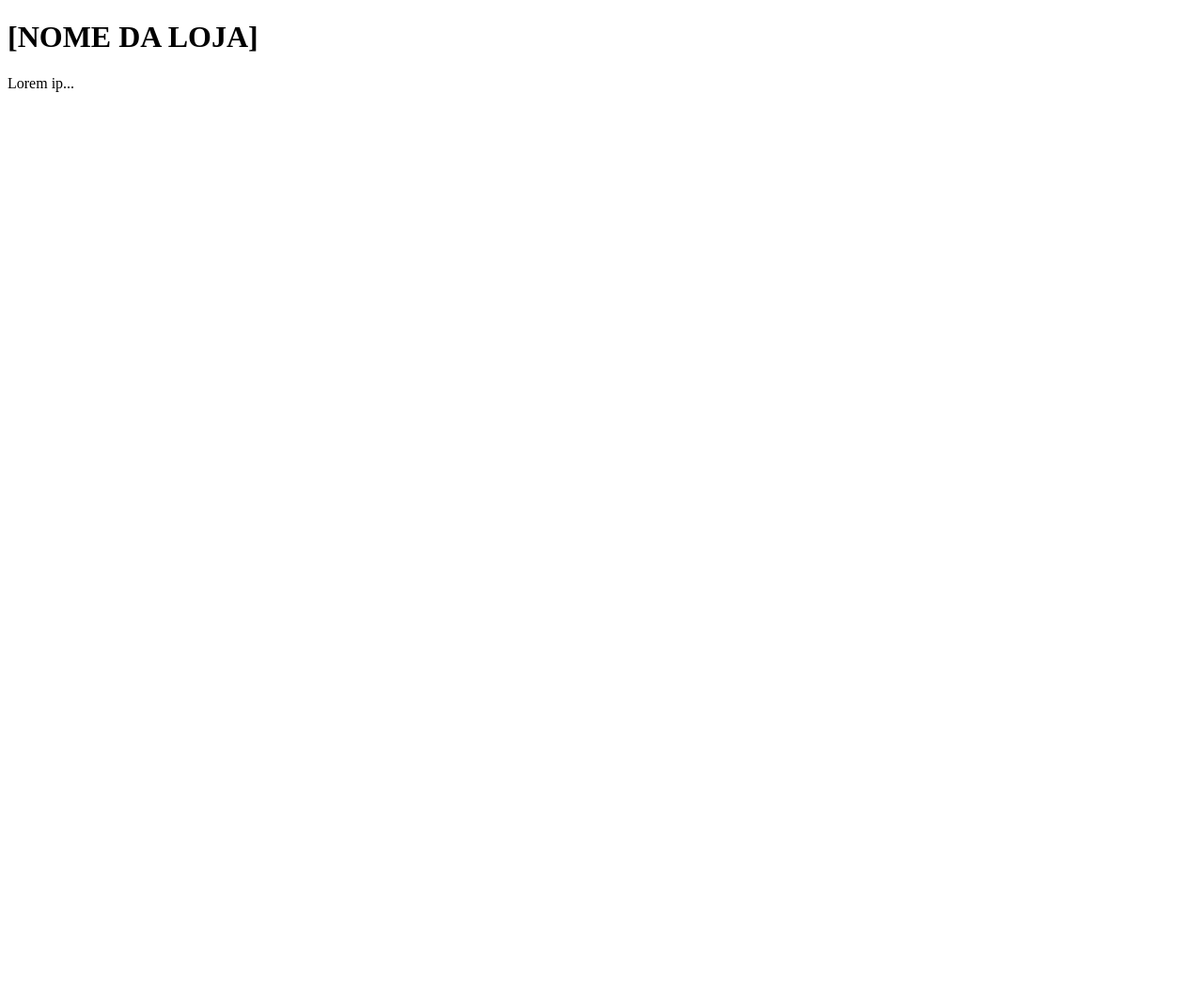
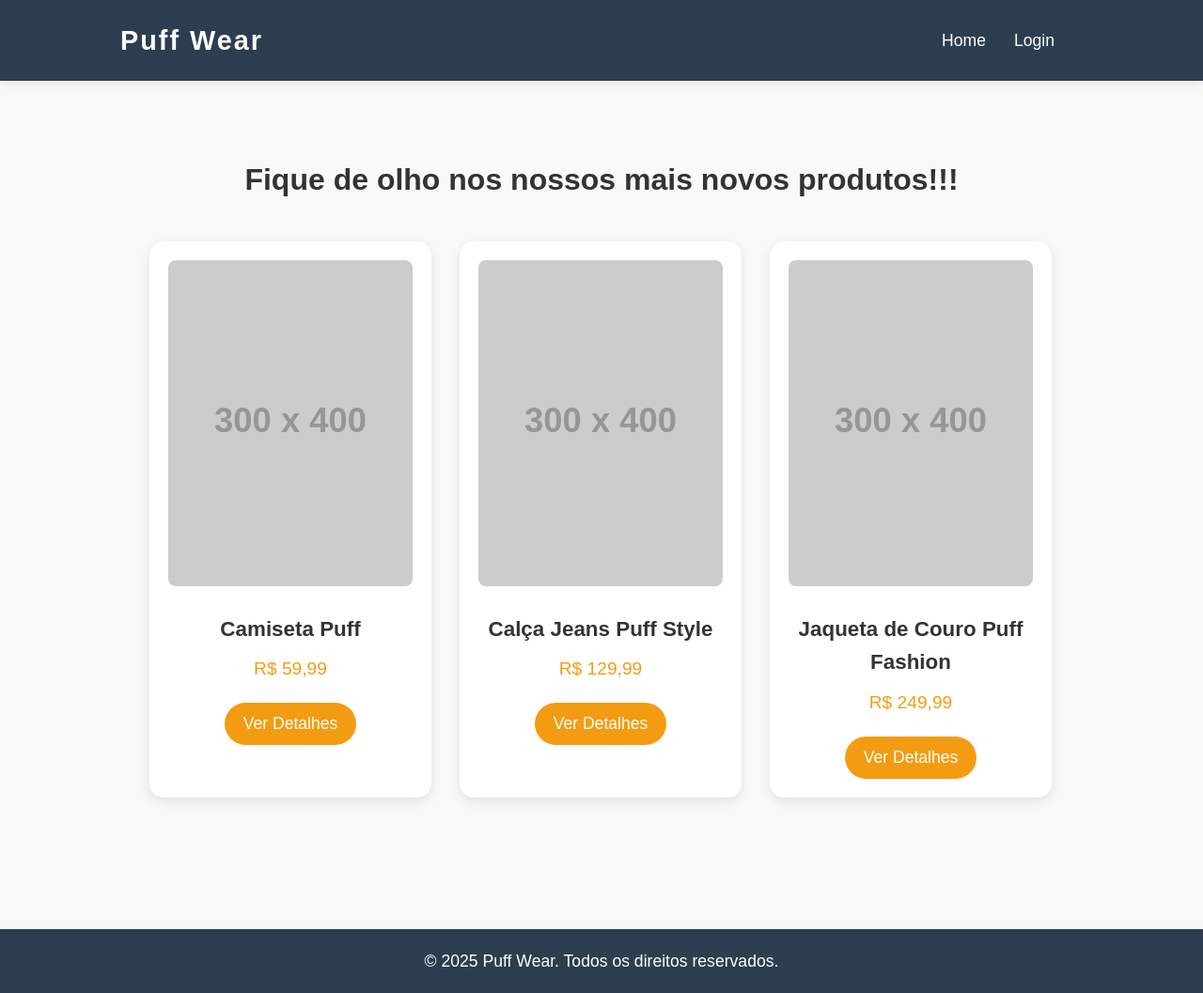
Before and after one commit to ErikAlexandreKestring/webProgramming, a website: page index.html in a window 1280 px wide. Shown: the whole page at 94% size. Before the commit the page ends 800 px from the top, so only its background shows below. Drawn offline with Linux system fonts and the light colour scheme; placeholder pictures from the web are drawn by us.

Commit message:
Add files via upload

```diff
--- /dev/null
+++ b/cadastro.css
@@ -0,0 +1,103 @@
+/* Reset básico para remover margens e padding */
+* {
+  margin: 0;
+  padding: 0;
+  box-sizing: border-box;
+}
+
+/* Corpo da página */
+body {
+  font-family: "Poppins", sans-serif;
+  background-color: #f1f1f1;
+  display: flex;
+  justify-content: center;
+  align-items: center;
+  height: 100vh;
+}
+
+/* Container principal de cadastro */
+.cadastro-container {
+  width: 100%;
+  display: flex;
+  justify-content: center;
+  align-items: center;
+}
+
+.cadastro-box {
+  background-color: white;
+  width: 100%;
+  max-width: 400px;
+  padding: 40px;
+  border-radius: 10px;
+  box-shadow: 0 4px 12px rgba(0, 0, 0, 0.1);
+  text-align: center;
+}
+
+h2 {
+  font-size: 2em;
+  color: #333;
+  margin-bottom: 20px;
+  font-weight: 700;
+}
+
+/* Estilos para os campos de input */
+.input-group {
+  margin-bottom: 20px;
+  text-align: left;
+}
+
+.input-group label {
+  display: block;
+  font-size: 1em;
+  color: #555;
+  margin-bottom: 8px;
+}
+
+.input-group input {
+  width: 100%;
+  padding: 12px;
+  font-size: 1em;
+  border: 2px solid #ddd;
+  border-radius: 5px;
+  margin-bottom: 10px;
+  background-color: #f9f9f9;
+  transition: border-color 0.3s ease;
+}
+
+.input-group input:focus {
+  border-color: #f39c12;
+  outline: none;
+}
+
+button {
+  background-color: #f39c12;
+  color: white;
+  width: 100%;
+  padding: 14px;
+  font-size: 1.1em;
+  border: none;
+  border-radius: 5px;
+  cursor: pointer;
+  transition: background-color 0.3s ease;
+}
+
+button:hover {
+  background-color: #e67e22;
+}
+
+/* Estilos para o footer */
+.footer {
+  margin-top: 20px;
+  font-size: 1em;
+  color: #555;
+}
+
+.footer a {
+  text-decoration: none;
+  color: #f39c12;
+  font-weight: 600;
+}
+
+.footer a:hover {
+  text-decoration: underline;
+}
--- a/index.css
+++ b/index.css
@@ -0,0 +1,155 @@
+/* Reset de margens e padding */
+* {
+  margin: 0;
+  padding: 0;
+  box-sizing: border-box;
+}
+
+/* Fonte externa do Google Fonts */
+body {
+  font-family: "Poppins", sans-serif; /* Fonte mais moderna */
+  line-height: 1.6;
+  background-color: #f9f9f9; /* Cor de fundo mais suave */
+  color: #333;
+  overflow-x: hidden;
+}
+
+/* Barra de navegação */
+header {
+  background-color: #2c3e50; /* Cor de fundo escura e moderna */
+  color: white;
+  padding: 20px 10%;
+  display: flex;
+  justify-content: space-between;
+  align-items: center;
+  box-shadow: 0 2px 10px rgba(0, 0, 0, 0.1); /* Sombras suaves */
+}
+
+header .logo h1 {
+  font-size: 1.8em;
+  font-weight: 600;
+  letter-spacing: 2px;
+}
+
+header nav ul {
+  list-style-type: none;
+  display: flex;
+}
+
+header nav ul li {
+  margin-right: 30px;
+}
+
+header nav ul li a {
+  text-decoration: none;
+  color: white;
+  font-weight: 500;
+  font-size: 1.1em;
+  transition: color 0.3s ease;
+}
+
+header nav ul li a:hover {
+  color: #f39c12; /* Cor de destaque */
+}
+
+/* Seção de Produtos */
+.produtos {
+  text-align: center;
+  padding: 80px 20px;
+}
+
+.produtos h2 {
+  font-size: 2em;
+  font-weight: 700;
+  color: #333;
+  margin-bottom: 40px;
+}
+
+.carrossel-container {
+  position: relative;
+  width: 80%;
+  margin: 0 auto;
+  border-radius: 15px; /* Bordas arredondadas */
+}
+
+.carrossel {
+  display: flex;
+  transition: transform 0.5s ease;
+}
+
+.produto {
+  background-color: white;
+  border: none;
+  border-radius: 15px;
+  width: 300px;
+  margin: 0 15px;
+  text-align: center;
+  padding: 20px;
+  box-shadow: 0 4px 12px rgba(0, 0, 0, 0.1); /* Sombras sutis nos produtos */
+  transition: transform 0.3s ease;
+}
+
+.produto:hover {
+  transform: translateY(-10px); /* Efeito de elevação no hover */
+}
+
+.produto img {
+  width: 100%;
+  max-width: 300px;
+  height: auto;
+  border-radius: 8px; /* Bordas arredondadas nas imagens */
+  margin-bottom: 20px;
+}
+
+.produto h3 {
+  margin-bottom: 10px;
+  font-size: 1.4em;
+  font-weight: 600;
+  color: #333;
+}
+
+.produto p {
+  margin-bottom: 20px;
+  font-size: 1.2em;
+  color: #f39c12; /* Cor de preço mais suave */
+}
+
+.produto button {
+  background-color: #f39c12;
+  border: none;
+  color: white;
+  padding: 12px 20px;
+  font-size: 1.1em;
+  cursor: pointer;
+  border-radius: 30px;
+  transition: background-color 0.3s ease;
+  font-weight: 500;
+}
+
+.produto button:hover {
+  background-color: #e67e22; /* Cor de destaque no hover */
+}
+
+/* Rodapé */
+footer {
+  background-color: #2c3e50;
+  color: white;
+  text-align: center;
+  padding: 20px;
+  font-size: 1.1em;
+  position: relative;
+  margin-top: 60px;
+}
+
+footer p {
+  margin: 0;
+}
+
+footer a {
+  color: #f39c12;
+  text-decoration: none;
+}
+
+footer a:hover {
+  text-decoration: underline;
+}
--- a/index.html
+++ b/index.html
@@ -1,16 +1,68 @@
 <!DOCTYPE html>
 <html lang="pt-br">
-<head>
-    <meta charset="UTF-8">
-    <meta name="viewport" content="width=device-width, initial-scale=1.0">
-    <title>Ecommerce de loja de roupa</title>
-</head>
-<body>
+  <head>
+    <meta charset="UTF-8" />
+    <meta name="viewport" content="width=device-width, initial-scale=1.0" />
+    <title>Puff Wear - Home</title>
+    <link rel="stylesheet" href="index.css" />
+  </head>
+  <body>
+    <!-- Barra de Navegação -->
     <header>
-        <div class="boxPrincipal">
-            <h1>[NOME DA LOJA]</h1>
+      <div class="logo">
+        <h1>Puff Wear</h1>
+      </div>
+      <nav>
+        <ul>
+          <li><a href="index.html">Home</a></li>
+          <li><a href="login.html">Login</a></li>
+        </ul>
+      </nav>
+    </header>
+
+    <!-- Seção de Produtos com Carrossel -->
+    <section class="produtos">
+      <h2>Fique de olho nos nossos mais novos produtos!!!</h2>
+
+      <!-- Carrossel -->
+      <div class="carrossel-container">
+        <div class="carrossel">
+          <div class="produto" id="produto1">
+            <img
+              src="https://via.placeholder.com/300x400.png?text=Produto+1"
+              alt="Produto 1"
+            />
+            <h3>Camiseta Puff</h3>
+            <p>R$ 59,99</p>
+            <button onclick="verDetalhes('produto1')">Ver Detalhes</button>
+          </div>
+          <div class="produto" id="produto2">
+            <img
+              src="https://via.placeholder.com/300x400.png?text=Produto+2"
+              alt="Produto 2"
+            />
+            <h3>Calça Jeans Puff Style</h3>
+            <p>R$ 129,99</p>
+            <button onclick="verDetalhes('produto2')">Ver Detalhes</button>
+          </div>
+          <div class="produto" id="produto3">
+            <img
+              src="https://via.placeholder.com/300x400.png?text=Produto+3"
+              alt="Produto 3"
+            />
+            <h3>Jaqueta de Couro Puff Fashion</h3>
+            <p>R$ 249,99</p>
+            <button onclick="verDetalhes('produto3')">Ver Detalhes</button>
+          </div>
         </div>
-    </header>
-    <p>Lorem ip...</p>
-</body>
+      </div>
+    </section>
+
+    <!-- Rodapé -->
+    <footer>
+      <p>&copy; 2025 Puff Wear. Todos os direitos reservados.</p>
+    </footer>
+
+    <script src="script.js"></script>
+  </body>
 </html>
--- /dev/null
+++ b/login.css
@@ -0,0 +1,103 @@
+/* Reset básico para remover margens e padding */
+* {
+  margin: 0;
+  padding: 0;
+  box-sizing: border-box;
+}
+
+/* Corpo da página */
+body {
+  font-family: "Poppins", sans-serif;
+  background-color: #f1f1f1;
+  display: flex;
+  justify-content: center;
+  align-items: center;
+  height: 100vh;
+}
+
+/* Container principal de login */
+.login-container {
+  width: 100%;
+  display: flex;
+  justify-content: center;
+  align-items: center;
+}
+
+.login-box {
+  background-color: white;
+  width: 100%;
+  max-width: 400px;
+  padding: 40px;
+  border-radius: 10px;
+  box-shadow: 0 4px 12px rgba(0, 0, 0, 0.1);
+  text-align: center;
+}
+
+h2 {
+  font-size: 2em;
+  color: #333;
+  margin-bottom: 20px;
+  font-weight: 700;
+}
+
+/* Estilos para os campos de input */
+.input-group {
+  margin-bottom: 20px;
+  text-align: left;
+}
+
+.input-group label {
+  display: block;
+  font-size: 1em;
+  color: #555;
+  margin-bottom: 8px;
+}
+
+.input-group input {
+  width: 100%;
+  padding: 12px;
+  font-size: 1em;
+  border: 2px solid #ddd;
+  border-radius: 5px;
+  margin-bottom: 10px;
+  background-color: #f9f9f9;
+  transition: border-color 0.3s ease;
+}
+
+.input-group input:focus {
+  border-color: #f39c12;
+  outline: none;
+}
+
+button {
+  background-color: #f39c12;
+  color: white;
+  width: 100%;
+  padding: 14px;
+  font-size: 1.1em;
+  border: none;
+  border-radius: 5px;
+  cursor: pointer;
+  transition: background-color 0.3s ease;
+}
+
+button:hover {
+  background-color: #e67e22;
+}
+
+/* Estilos para o footer */
+.footer {
+  margin-top: 20px;
+  font-size: 1em;
+  color: #555;
+}
+
+.footer a {
+  text-decoration: none;
+  color: #f39c12;
+  font-weight: 600;
+}
+
+.footer a:hover {
+  text-decoration: underline;
+}
```
Also changed, not shown: cadastro.html (added, +62 -0 lines), index.js (+29 -0 lines), login.html (added, +44 -0 lines), README.md, docs/arquitetura.md (line endings or trailing spaces), docs/plano_trabalho.md (line endings or trailing spaces), docs/requisitos.md (line endings or trailing spaces), package.json (line endings or trailing spaces).
